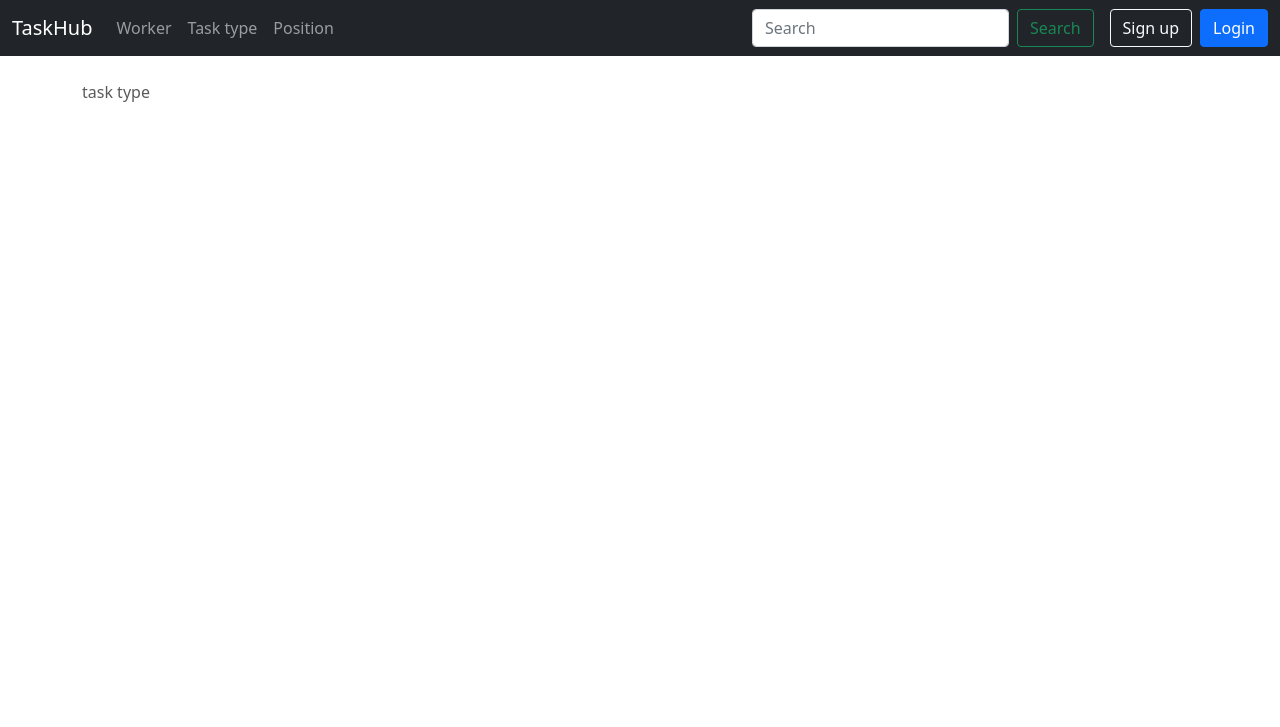
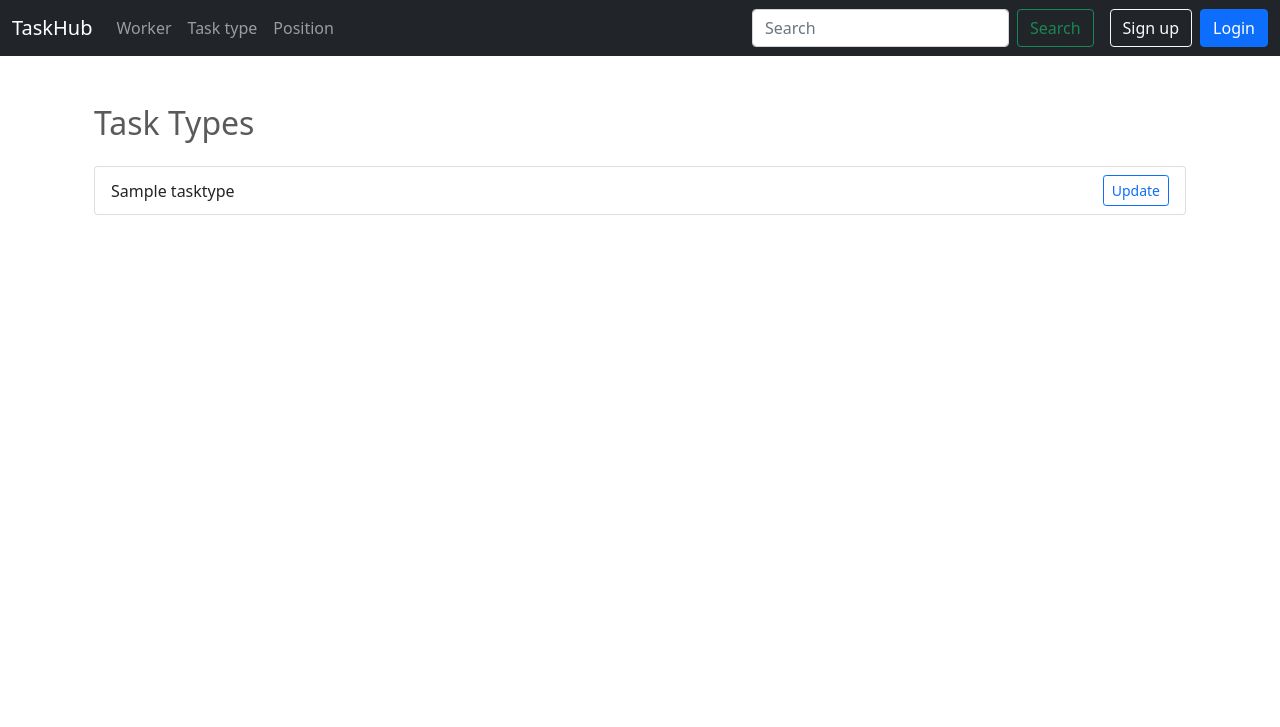
Before and after one commit to KLUZOO/py_taskhub, a Django app: page /task-type/ in a window 1280 px wide. Shown: the top 727 px of the page. Run offline with Django 5.2, Linux system fonts and the light colour scheme; tables that the repository leaves empty hold one stand-in row (values such as "Sample post"); some libraries are stand-ins or nearby versions.

Commit message:
customize the overall appearance of the page tasktype

```diff
--- a/templates/tasks/task_type_list.html
+++ b/templates/tasks/task_type_list.html
@@ -9,5 +9,20 @@
   {% endif %}
 {% endblock %}
 {% block container %}
-  task type
+  <div class="container my-4">
+    <h2 class="mb-4">Task Types</h2>
+
+    {% if tasktype_list %}
+      <ul class="list-group">
+        {% for type in tasktype_list %}
+          <li class="list-group-item d-flex justify-content-between align-items-center">
+            {{ type.name }}
+            <a href="#" class="btn btn-sm btn-outline-primary">Update</a>
+          </li>
+        {% endfor %}
+      </ul>
+    {% else %}
+      <p class="text-muted">There are no task types yet.</p>
+    {% endif %}
+  </div>
 {% endblock %}
```
